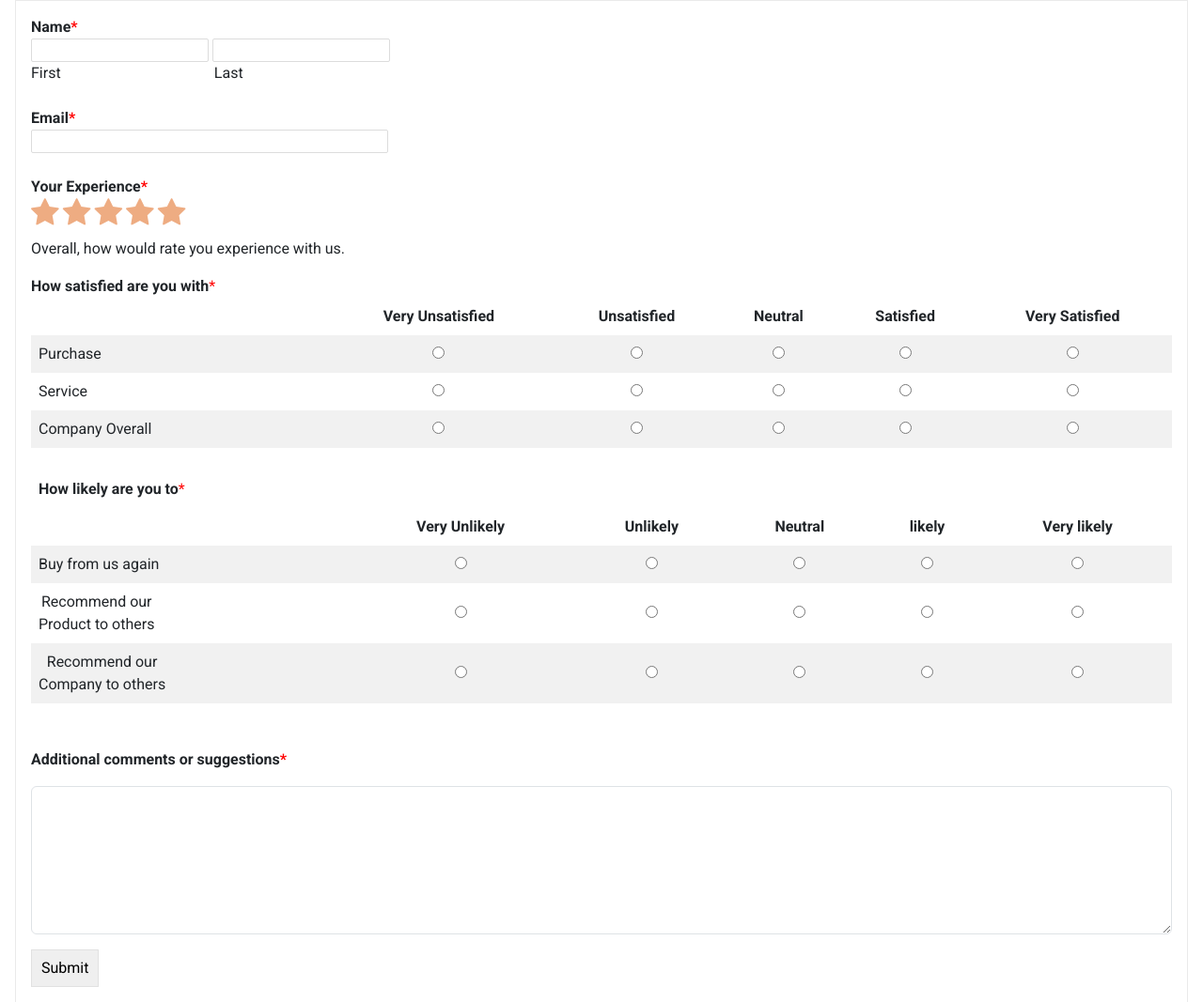
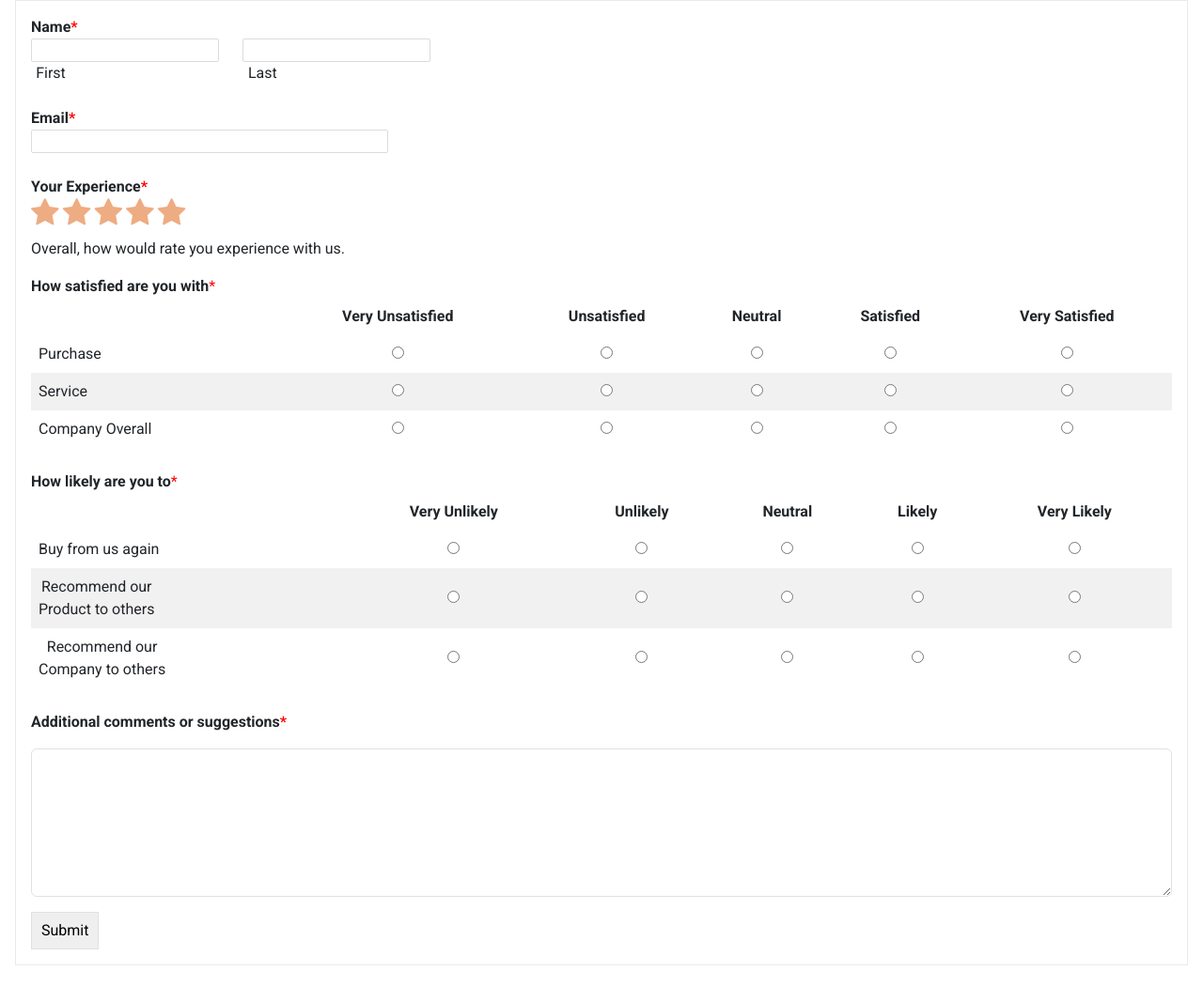
Before and after one commit to nareshselvan6/DAY-12-TASK-2, a plain HTML site: page index.html in a window 1280 px wide. Shown: the whole page at 94% size. After the commit the page ends 1028 px from the top, so only its background shows below. Drawn offline with nearby package versions, Linux system fonts and the light colour scheme.

Commit message:
task updatedhoy/

```diff
--- a/index.html
+++ b/index.html
@@ -33,15 +33,32 @@
       crossorigin="anonymous"
     ></script>
     <div class="form">
-      <section class="fullname">
+      <div >
+        <div >
           <label class="name" for="name" aria-required="true"> Name</label>
-        <br />
+          <div class="both form-group row">
+          <div class="bothin">
+            <div class="first">
               <input class="textbox" type="text" id="name" />
+              <label class="text" for="first">First</label>
+
+            </div>
+
+            <div class="second">
               <input class="textbox" type="text" id="name" />
-        <br />
-        <label class="text" for="first">First</label
-        ><label class="text" for="last">Last</label>
-      </section>
+              <label class="text" for="last">Last</label>
+
+
+            </div>
+          </div>
+          </div>
+          <div>
+
+        </div>
+
+      </div>
+
+
       <br />
       <section class="emailbox">
         <label class="name email" for="email">Email</label>
@@ -62,77 +79,94 @@
         <p>Overall, how would rate you experience with us.</p>
       </section>
       <span class="required"><b>How satisfied are you with</b></span><br>
+
+        <div class="table-responsive">
           <table class="one">
+              <thead>
                   <tr>
                       <th></th>
-        <th >Very Unsatisfied</th>
+                      <th>Very Unsatisfied</th>
                       <th>Unsatisfied</th>
                       <th>Neutral</th>
                       <th>Satisfied</th>
                       <th>Very Satisfied</th>
                   </tr>
+              </thead>
+              <tbody>
                   <tr>
-        <td class="t">Purchase</td>
-        <td ><input type="radio" name="purchase"></td>
-        <td><input type="radio" name="purchase"></td>
-        <td><input type="radio" name="purchase"></td>
-        <td><input type="radio" name="purchase"></td>
-        <td><input type="radio"name="purchase"></td>
+                      <td class="t" data-label="Aspect">Purchase</td>
+                      <td data-label="Very Unsatisfied"><input type="radio" name="purchase"></td>
+                      <td data-label="Unsatisfied"><input type="radio" name="purchase"></td>
+                      <td data-label="Neutral"><input type="radio" name="purchase"></td>
+                      <td data-label="Satisfied"><input type="radio" name="purchase"></td>
+                      <td data-label="Very Satisfied"><input type="radio" name="purchase"></td>
                   </tr>
                   <tr>
-        <td class="t">Service</td>
-        <td><input type="radio" name="service"></td>
-        <td><input type="radio" name="service"></td>
-        <td><input type="radio" name="service"></td>
-        <td><input type="radio" name="service"></td>
-        <td><input type="radio" name="service"></td>
+                      <td class="t" data-label="Aspect">Service</td>
+                      <td data-label="Very Unsatisfied"><input type="radio" name="service"></td>
+                      <td data-label="Unsatisfied"><input type="radio" name="service"></td>
+                      <td data-label="Neutral"><input type="radio" name="service"></td>
+                      <td data-label="Satisfied"><input type="radio" name="service"></td>
+                      <td data-label="Very Satisfied"><input type="radio" name="service"></td>
                   </tr>
                   <tr>
-        <td class="t">Company Overall</td>
-        <td><input type="radio" name="overall"></td>
-        <td><input type="radio"  name="overall"></td>
-        <td><input type="radio"  name="overall"></td>
-        <td><input type="radio"  name="overall"></td>
-        <td><input type="radio"  name="overall"></td>
+                      <td class="t" data-label="Aspect">Company Overall</td>
+                      <td data-label="Very Unsatisfied"><input type="radio" name="overall"></td>
+                      <td data-label="Unsatisfied"><input type="radio" name="overall"></td>
+                      <td data-label="Neutral"><input type="radio" name="overall"></td>
+                      <td data-label="Satisfied"><input type="radio" name="overall"></td>
+                      <td data-label="Very Satisfied"><input type="radio" name="overall"></td>
                   </tr>
+              </tbody>
+          </table>
+      </div>
 
       <!-- </table><br> -->
 
       <td> <br><span class="required float-md-start  "><b>How likely are you to</b></span><br> </td>
+
+
+      <div class="table-responsive">
         <table class="two">
+            <thead>
                 <tr>
                     <th></th>
                     <th>Very Unlikely</th>
                     <th>Unlikely</th>
                     <th>Neutral</th>
-        <th>likely</th>
-        <th>Very likely</th>
+                    <th>Likely</th>
+                    <th>Very Likely</th>
+                </tr>
+            </thead>
+            <tbody>
+                <tr>
+                    <td class="t" data-label="Aspect">Buy from us again</td>
+                    <td data-label="Very Unlikely"><input type="radio" name="buy-again"></td>
+                    <td data-label="Unlikely"><input type="radio" name="buy-again"></td>
+                    <td data-label="Neutral"><input type="radio" name="buy-again"></td>
+                    <td data-label="Likely"><input type="radio" name="buy-again"></td>
+                    <td data-label="Very Likely"><input type="radio" name="buy-again"></td>
                 </tr>
                 <tr>
-        <td class="t">Buy from us again </td>
-        <td><input type="radio" name="Buy from us again"></td>
-        <td><input type="radio" name="Buy from us again"></td>
-        <td><input type="radio" name="Buy from us again"></td>
-        <td><input type="radio" name="Buy from us again" ></td>
-        <td><input type="radio" name="Buy from us again"></td>
+                    <td class="t" data-label="Aspect">Recommend our<br>Product to others</td>
+                    <td data-label="Very Unlikely"><input type="radio" name="recommend-product"></td>
+                    <td data-label="Unlikely"><input type="radio" name="recommend-product"></td>
+                    <td data-label="Neutral"><input type="radio" name="recommend-product"></td>
+                    <td data-label="Likely"><input type="radio" name="recommend-product"></td>
+                    <td data-label="Very Likely"><input type="radio" name="recommend-product"></td>
                 </tr>
                 <tr>
-        <td class="t">Recommend our <br> Product to others </td>
-         <td><input type="radio" name="Product to others"></td>
-        <td><input type="radio" name="Product to others"></td>
-        <td><input type="radio" name="Product to others"></td>
-        <td><input type="radio" name="Product to others"></td>
-        <td><input type="radio" name="Product to others"></td>
+                    <td class="t" data-label="Aspect">Recommend our<br>Company to others</td>
+                    <td data-label="Very Unlikely"><input type="radio" name="recommend-company"></td>
+                    <td data-label="Unlikely"><input type="radio" name="recommend-company"></td>
+                    <td data-label="Neutral"><input type="radio" name="recommend-company"></td>
+                    <td data-label="Likely"><input type="radio" name="recommend-company"></td>
+                    <td data-label="Very Likely"><input type="radio" name="recommend-company"></td>
                 </tr>
-        <tr>
-        <td class="t">Recommend our <br>  Company to others </td>
-        <td><input type="radio" name="Company to others"></td>
-        <td><input type="radio" name="Company to others"></td>
-        <td><input type="radio" name="Company to others"></td>
-        <td><input type="radio" name="Company to others"></td>
-        <td><input type="radio" name="Company to others"></td>
-        </tr>
-      </table><br>
+            </tbody>
+        </table>
+    </div>
+
       <section class="add-or suggestions">
       <label class=" name suggestions mt-4  mb-3 " for="feedback2">Additional comments or suggestions</label>
       <br>
--- a/style.css
+++ b/style.css
@@ -84,22 +84,55 @@ i{
     padding: 10px;
 
 }
-/* For screens up to 300px */
-@media (max-width: 300px) {
-  /* Your CSS styles here */
+
+
+
+.first,.second{
+  display: flex;
+    flex-direction: column;
+    width: 200px;
 }
 
-/* For screens between 301px and 600px */
-@media (min-width: 301px) and (max-width: 600px) {
-  /* Your CSS styles here */
+.both{
+  display: flex;
+  flex-direction: row;
+  gap: 15px;
 }
 
-/* For screens between 601px and 900px */
-@media (min-width: 601px) and (max-width: 900px) {
-  /* Your CSS styles here */
+.bothin{
+  display: flex;
+    flex-direction: row;
+    gap: 25px;
 }
 
-/* For screens above 900px */
-@media (min-width: 901px) {
-  /* Your CSS styles here */
+
+@media screen and  (max-width: 550px) {
+
+  .first,.second{
+    display: flex;
+      flex-direction: column;
+      width: 200px;
+  }
+  .both{
+    display: flex;
+    flex-direction: row;
+    gap: 15px;
+  }
+
+  .email {
+    width: 200px;
 }
+
+.bothin{
+  display: flex;
+  flex-direction: column;
+  gap: 25px;
+
+}
+
+
+}
+
+@media (max-width: 680px) {
+
+}
```
Lines whose indentation alone changed are shown as unchanged.
